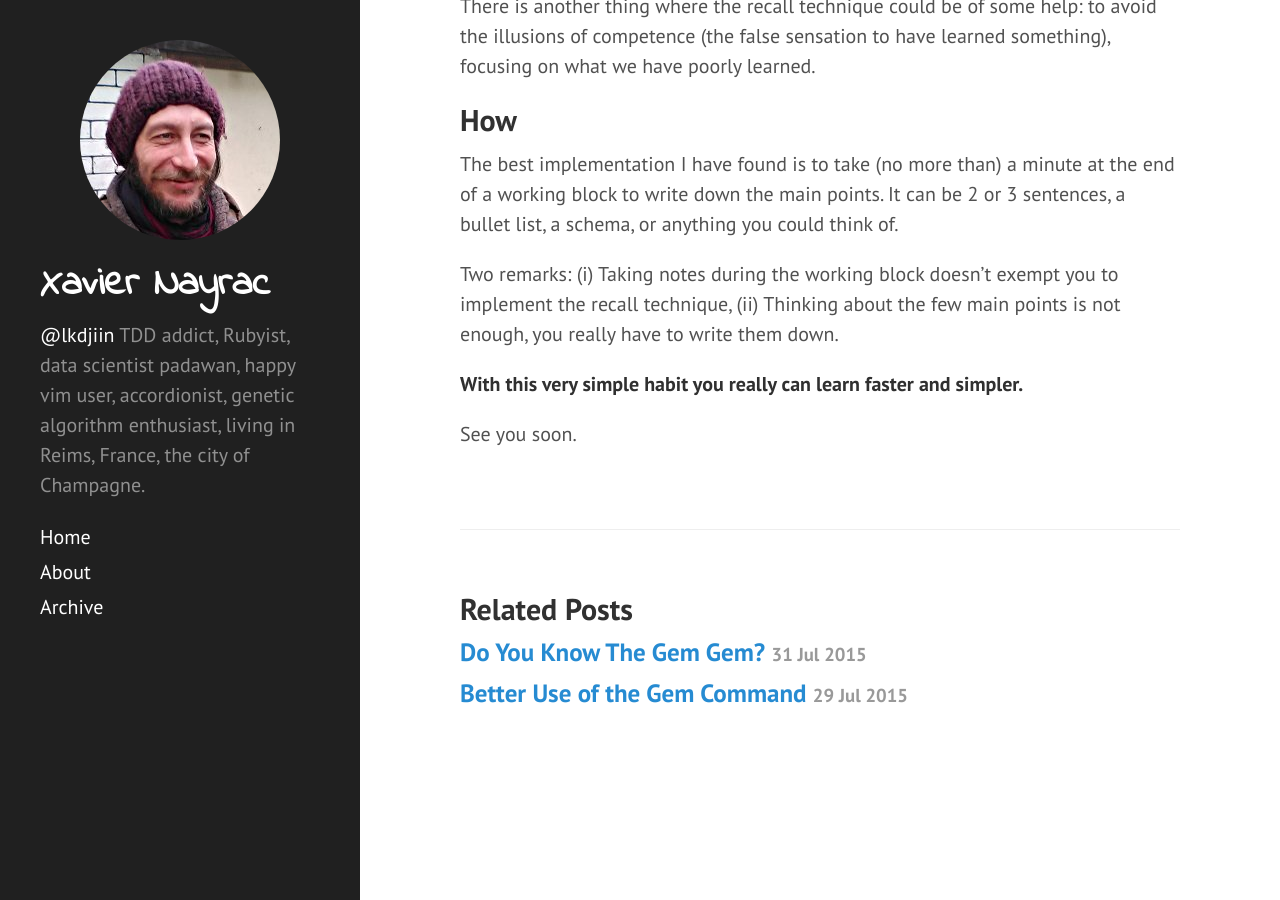
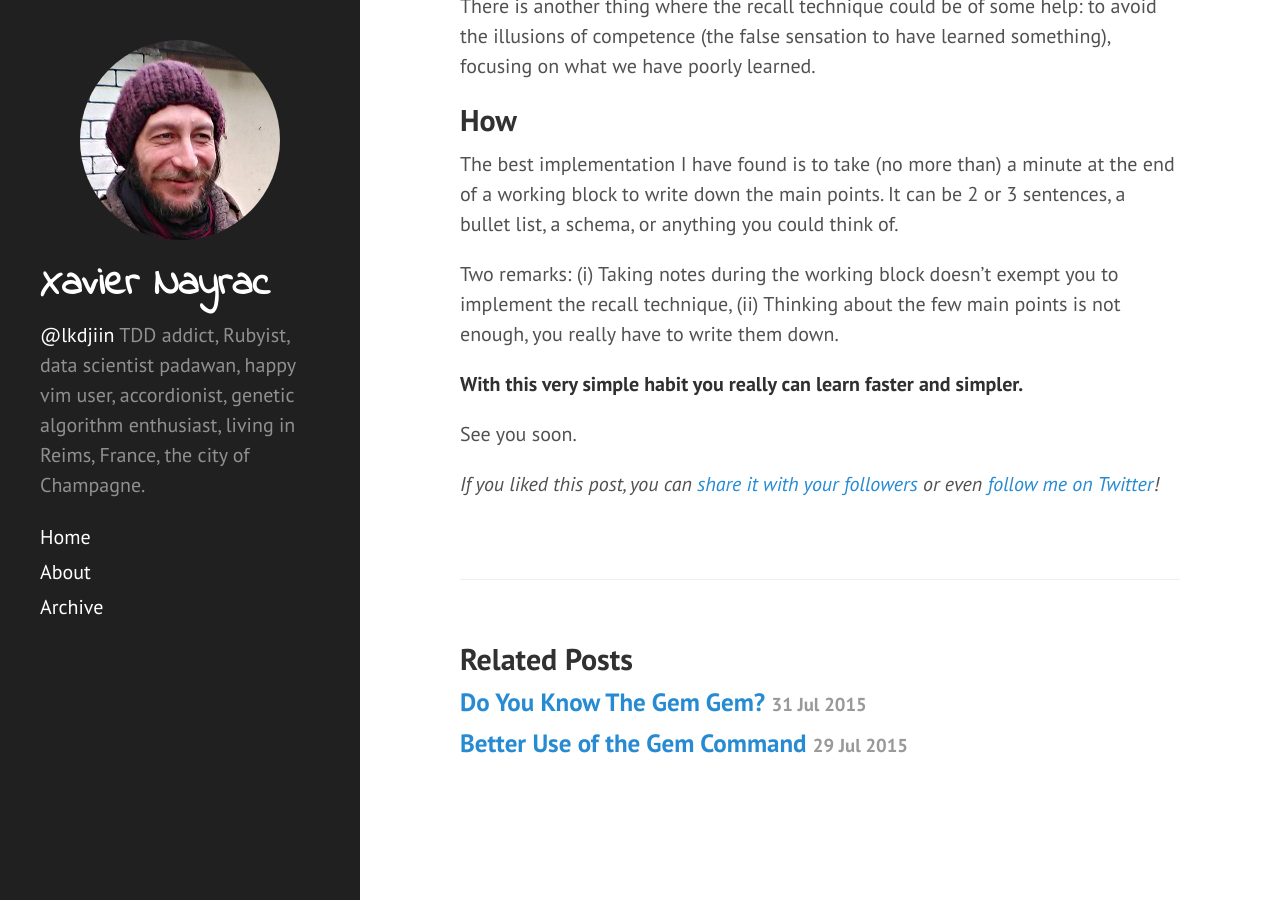
Before and after one commit to lkdjiin/xavier, a Jekyll site: the page built from src/_posts/2015-07-27-how-to-learn-better.md, in a window 1280 px wide and 900 px high, scrolled down 1044 px. Built offline with Jekyll 4.4.1, drawn with Linux system fonts in a browser that asks for light colours; Markdown is read by kramdown in place of the engine named in the settings; comment, search, counter and statistics services are not loaded.

Commit message:
'Include twitter sharing'

```diff
--- /dev/null
+++ b/src/_includes/twitter_share.html
@@ -0,0 +1,8 @@
+<cite> If you liked this post, you can
+<a href="https://twitter.com/intent/tweet?url={{ site.url }}{{ page.url }}&text={{ page.title }}&via=lkdjiin"
+   target="_blank">
+  share it with your followers</a>
+or even
+<a href="https://twitter.com/lkdjiin">
+  follow me on Twitter</a>!
+</cite>
--- a/src/_layouts/post.html
+++ b/src/_layouts/post.html
@@ -6,6 +6,7 @@ layout: default
   <h1 class="post-title">{{ page.title }}</h1>
   <span class="post-date">{{ page.date | date_to_string }}</span>
   {{ content }}
+  {% include twitter_share.html %}
 </div>
 
 <div class="related">
```
